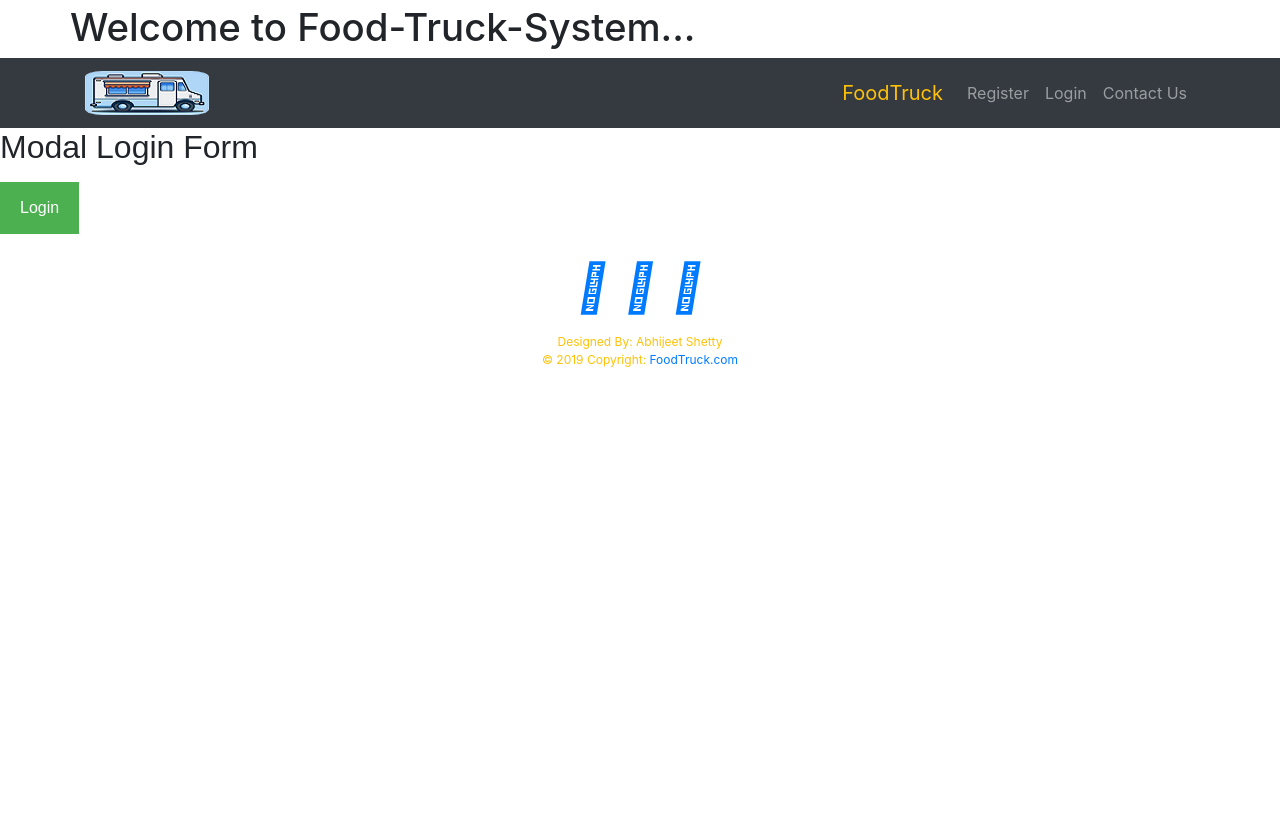
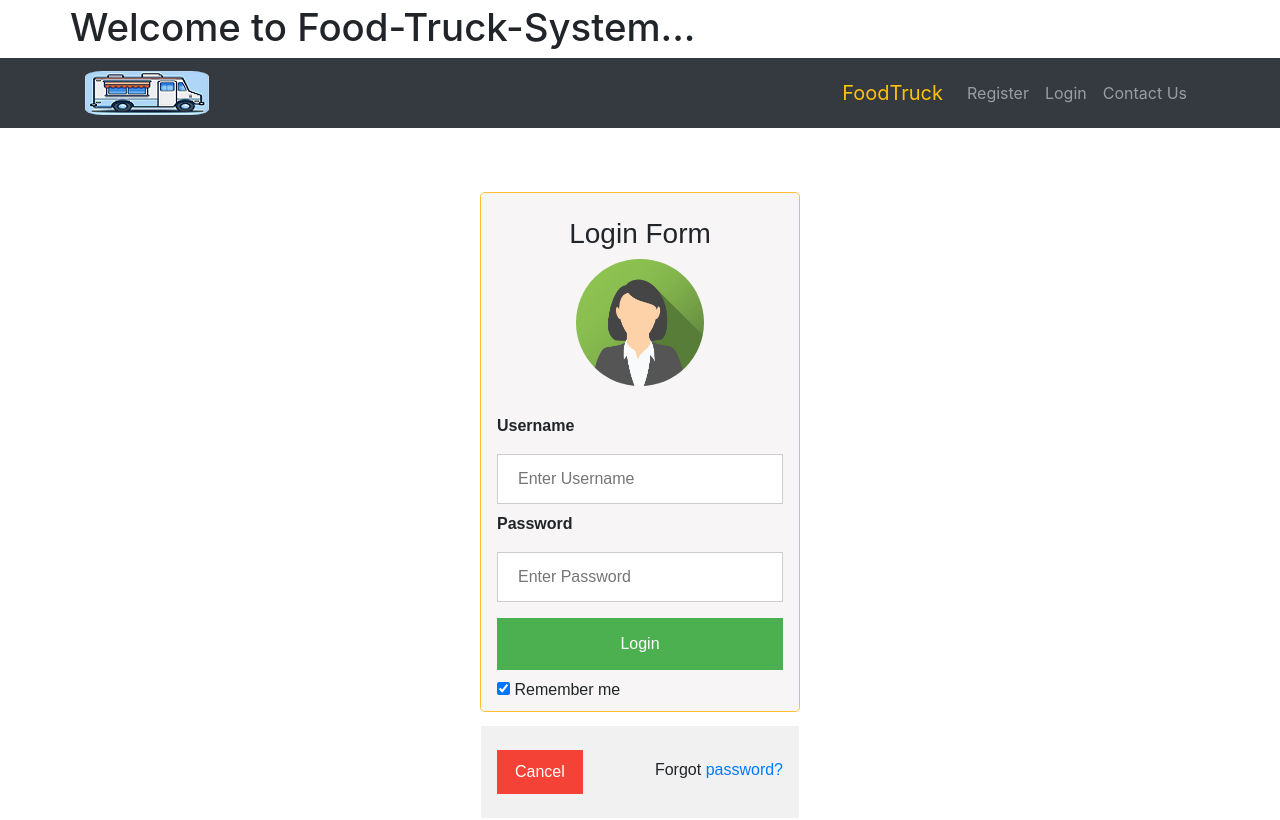
Before and after one commit to AbhijeetShetty/Spring-Boot-Food_Truck_System, an Angular app in the folder foodtruck-UI/UserInterface/: page /login in a window 1280 px wide. Shown: the top 820 px of the page. Built offline with nearby package versions, Linux system fonts and the light colour scheme; some icons are missing.

Commit message:
Finilized design of Login and Register

```diff
--- a/foodtruck-UI/UserInterface/src/app/login/login.component.css
+++ b/foodtruck-UI/UserInterface/src/app/login/login.component.css
@@ -70,10 +70,11 @@ span.psw {
 
 /* Modal Content/Box */
 .modal-content {
-  background-color: #fefefe;
+  background-color: #f7f5f5;
   margin: 5% auto 15% auto; /* 5% from the top, 15% from the bottom and centered */
-  border: 1px solid #888;
-  width: 80%; /* Could be more or less, depending on screen size */
+  border: 1px solid rgb(255, 190, 49);
+  width: 25%;
+  height: 520px; /* Could be more or less, depending on screen size */
 }
 
 /* The Close Button (x) */
--- a/foodtruck-UI/UserInterface/src/app/login/login.component.html
+++ b/foodtruck-UI/UserInterface/src/app/login/login.component.html
@@ -6,16 +6,9 @@
 </style>
 </head>
 <body center>
-
-<h2>Modal Login Form</h2>
-
-<button onclick="document.getElementById('id01').style.display='block'" style="width:auto;">Login</button>
-
-<div id="id01" class="modal">
-
-  <form class="modal-content animate" action="/action_page.php">
+    <form class="modal-content animate">
       <div class="imgcontainer">
-      <span onclick="document.getElementById('id01').style.display='none'" class="close" title="Close Modal">&times;</span>
+        <h3> Login Form</h3>
         <img src="../assets/img_avatar2.png" alt="Avatar" class="avatar">
       </div>
 
@@ -37,19 +30,5 @@
         <span class="psw">Forgot <a href="#">password?</a></span>
       </div>
     </form>
-</div>
-
-<script>
-// Get the modal
-var modal = document.getElementById('id01');
-
-// When the user clicks anywhere outside of the modal, close it
-window.onclick = function(event) {
-    if (event.target == modal) {
-        modal.style.display = "none";
-    }
-}
-</script>
-
 </body>
 </html>
--- a/foodtruck-UI/UserInterface/src/app/register/register.component.css
+++ b/foodtruck-UI/UserInterface/src/app/register/register.component.css
@@ -52,3 +52,10 @@ a {
   background-color: #f1f1f1;
   text-align: center;
 }
+.modal-content {
+  background-color: #f7f5f5;
+  margin: 5% auto 15% auto; /* 5% from the top, 15% from the bottom and centered */
+  border: 1px solid rgb(255, 190, 49);
+  width: 85%;
+  height: 1110px; /* Could be more or less, depending on screen size */
+}
--- a/foodtruck-UI/UserInterface/src/app/register/register.component.html
+++ b/foodtruck-UI/UserInterface/src/app/register/register.component.html
@@ -9,7 +9,7 @@ body,h1,h2,h3,h4,h5,h6 {font-family: "Karma", sans-serif}
 .w3-bar-block .w3-bar-item {padding:20px}
 </style>
 <body>
-  <form action="action_page.php">
+  <form action="" class="modal-content">
     <div class="container">
       <h1>Register</h1>
       <p>Please fill in this form to create an account.</p>
```
Lines whose indentation alone changed are shown as unchanged.
